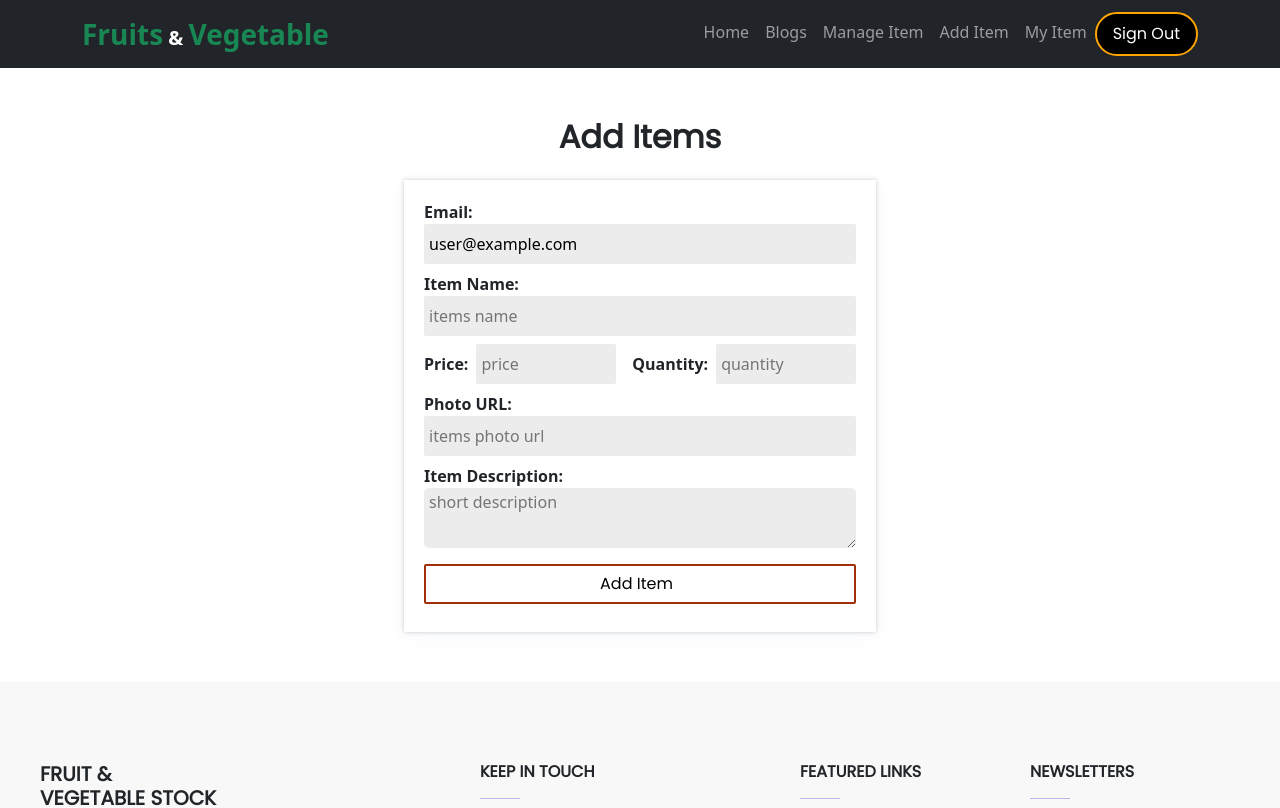
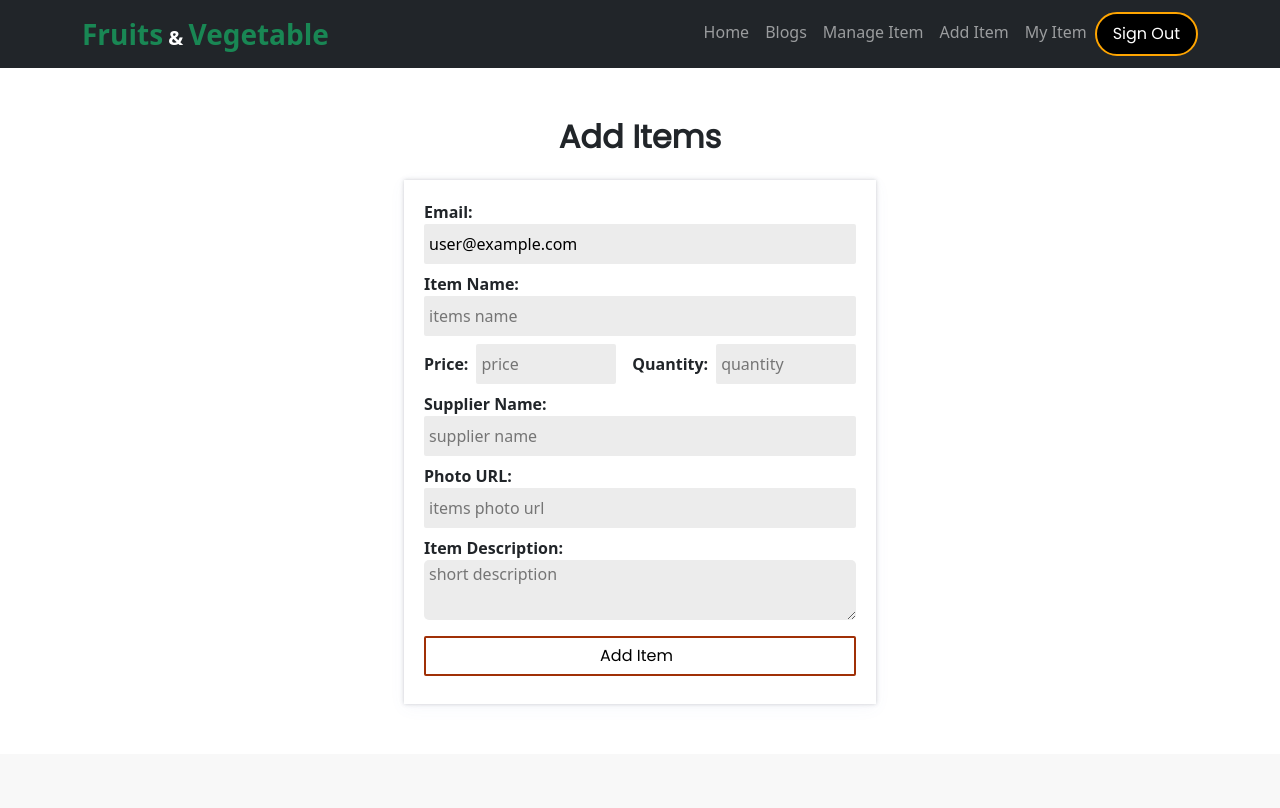
Before and after one commit to arifraj199/fruits-inventory-client, a React (Create React App) app: page /additem in a window 1280 px wide. Shown: the top 808 px of the page. Built offline with nearby package versions, Linux system fonts and the light colour scheme; no server answers; sample sign-in values are in the browser's storage.

Commit message:
add item code modified

```diff
--- a/src/Pages/AddInventory/AddInventory.js
+++ b/src/Pages/AddInventory/AddInventory.js
@@ -71,6 +71,13 @@ const AddInventory = () => {
             />
       </div>
 
+      <span className="fw-bold">Supplier Name: </span>
+          <input
+            className="mb-2"
+            placeholder="supplier name"
+            {...register("supplier_name", { required: true, maxLength: 20 })}
+          />
+
       <span className="fw-bold ">Photo URL:</span>
           <input
             className="mb-2"
```
